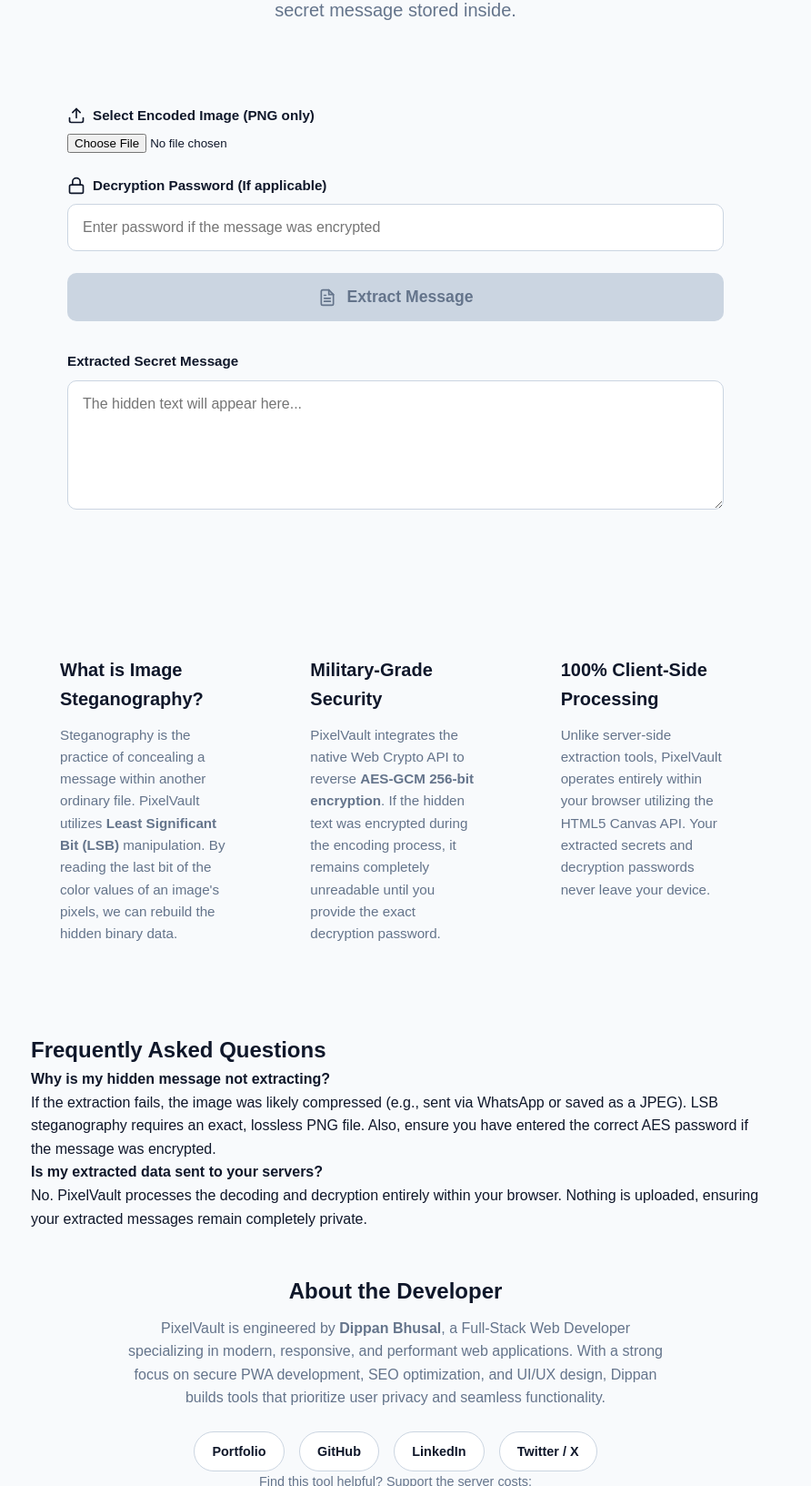
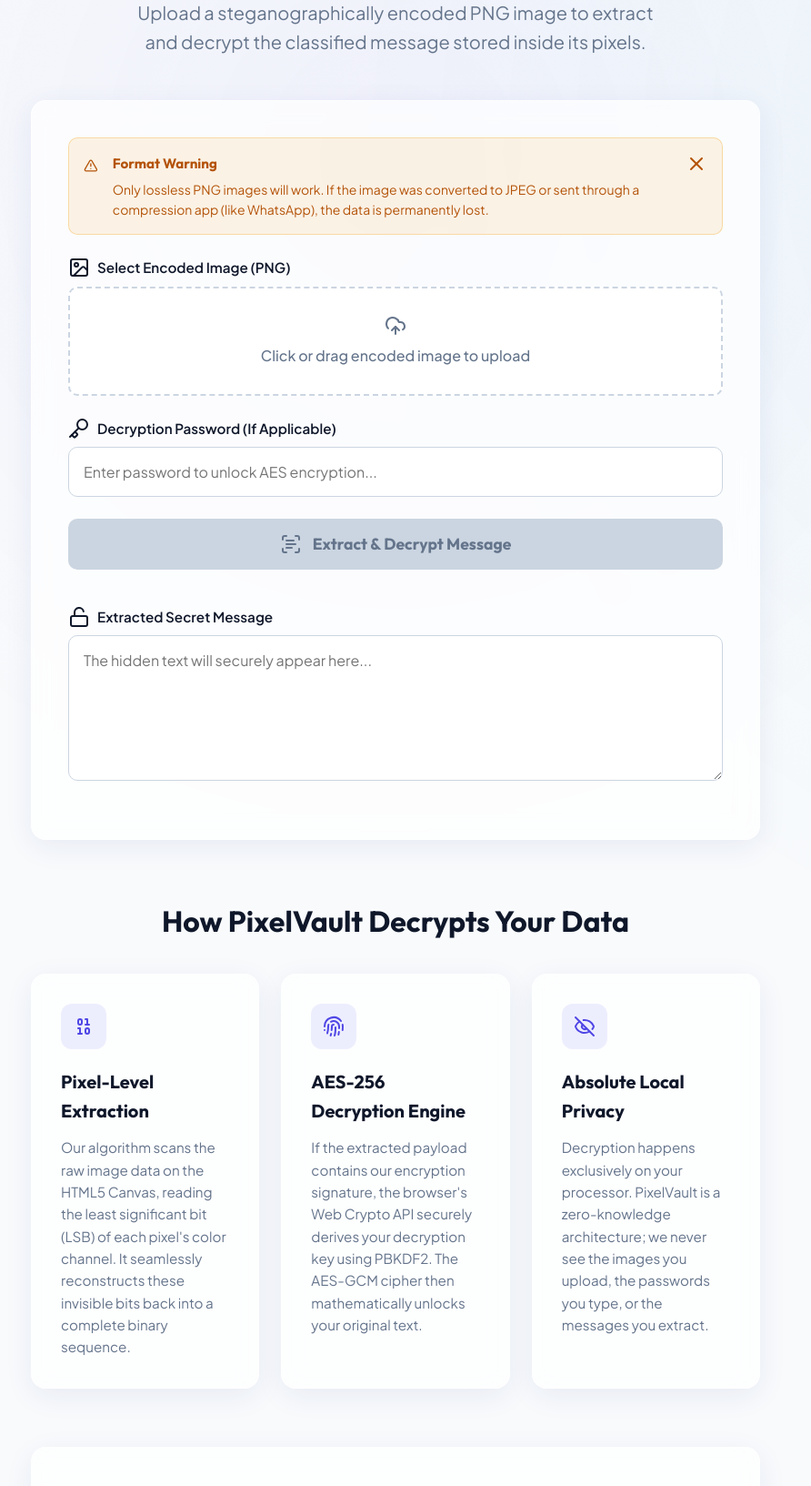
Before and after one commit to kdippan/pixelvault-steganography, a plain HTML site: page decode.html in a window 1280 px wide. Shown: the part 224-1857 px from the top of the page at 91% size, without its empty margins (205-1097 px from the left). Drawn offline with nearby package versions, Linux system fonts and the light colour scheme; grey boxes are pictures that could not be loaded.

Commit message:
Update decode.html with new content and styles

```diff
--- a/decode.html
+++ b/decode.html
@@ -4,46 +4,22 @@
     <meta charset="UTF-8">
     <meta name="viewport" content="width=device-width, initial-scale=1.0">
     <title>PixelVault | Decode & Extract Hidden Text</title>
+
     <meta name="description" content="Extract and decrypt secret messages from image files using PixelVault's secure, browser-based AES decryption and LSB steganography tool.">
     <meta name="keywords" content="steganography decoder, extract hidden text, AES decryption, Web Crypto API, PixelVault, image cryptography, read hidden message, Dippan Bhusal">
     <meta name="author" content="Dippan Bhusal">
-    <meta name="publisher" content="Dippan Bhusal">
-    <meta name="robots" content="index, follow, max-image-preview:large, max-snippet:-1, max-video-preview:-1">
     <link rel="canonical" href="https://pixelvault-io.vercel.app/decode.html">
-    <meta property="og:title" content="PixelVault | Decode Hidden Messages">
-    <meta property="og:description" content="Extract and decrypt secret messages from image files using PixelVault's secure, browser-based AES decryption tool.">
-    <meta property="og:url" content="https://pixelvault-io.vercel.app/decode.html">
-    <meta property="og:type" content="website">
-    <link rel="icon" type="image/x-icon" href="/favicon.ico">
-    <link rel="icon" type="image/svg+xml" href="/favicon.svg">
-    <link rel="icon" type="image/png" sizes="16x16" href="/favicon-16x16.png">
-    <link rel="icon" type="image/png" sizes="32x32" href="/favicon-32x32.png">
-    <link rel="icon" type="image/png" sizes="48x48" href="/favicon-48x48.png">
-    <link rel="icon" type="image/png" sizes="64x64" href="/favicon-64x64.png">
-    <link rel="icon" type="image/png" sizes="96x96" href="/favicon-96x96.png">
-    <link rel="icon" type="image/png" sizes="128x128" href="/favicon-128x128.png">
-    <link rel="apple-touch-icon" sizes="57x57" href="/favicon-57x57.png">
-    <link rel="apple-touch-icon" sizes="60x60" href="/favicon-60x60.png">
-    <link rel="apple-touch-icon" sizes="72x72" href="/favicon-72x72.png">
-    <link rel="apple-touch-icon" sizes="76x76" href="/favicon-76x76.png">
-    <link rel="apple-touch-icon" sizes="114x114" href="/favicon-114x114.png">
-    <link rel="apple-touch-icon" sizes="120x120" href="/favicon-120x120.png">
-    <link rel="apple-touch-icon" sizes="144x144" href="/favicon-144x144.png">
-    <link rel="apple-touch-icon" sizes="152x152" href="/favicon-152x152.png">
-    <link rel="apple-touch-icon" sizes="167x167" href="/favicon-167x167.png">
-    <link rel="apple-touch-icon" sizes="180x180" href="/favicon-180x180.png">
-    <link rel="icon" type="image/png" sizes="192x192" href="/favicon-192x192.png">
-    <link rel="icon" type="image/png" sizes="256x256" href="/favicon-256x256.png">
-    <link rel="icon" type="image/png" sizes="384x384" href="/favicon-384x384.png">
-    <link rel="icon" type="image/png" sizes="512x512" href="/favicon-512x512.png">
-    <link rel="manifest" href="/site.webmanifest">
-    <meta name="theme-color" content="#0f172a">
-    <meta name="msapplication-TileColor" content="#ffffff">
-    <meta name="msapplication-TileImage" content="/favicon-144x144.png">
+
     <link rel="preconnect" href="https://fonts.googleapis.com">
     <link rel="preconnect" href="https://fonts.gstatic.com" crossorigin>
-    <link href="https://fonts.googleapis.com/css2?family=Inter:wght@400;500;600;700&display=swap" rel="stylesheet">
+    <link href="https://fonts.googleapis.com/css2?family=Outfit:wght@500;700&family=Plus+Jakarta+Sans:wght@400;500;600&display=swap" rel="stylesheet">
+
+    <script src="https://unpkg.com/lucide@latest"></script>
+
+    <script src="https://cdnjs.cloudflare.com/ajax/libs/animejs/3.2.1/anime.min.js"></script>
+
     <link rel="stylesheet" href="assets/css/style.css">
+
     <script>
         const savedTheme = localStorage.getItem('theme');
         const prefersDark = window.matchMedia('(prefers-color-scheme: dark)').matches;
@@ -51,13 +27,14 @@
             document.documentElement.setAttribute('data-theme', 'dark');
         }
     </script>
+
     <script type="application/ld+json">
     {
       "@context": "https://schema.org",
       "@graph": [
         {
           "@type": "WebApplication",
-          "name": "PixelVault",
+          "name": "PixelVault Decoder",
           "url": "https://pixelvault-io.vercel.app/decode.html",
           "description": "Extract and decrypt secret messages from image files using PixelVault's secure, browser-based AES decryption tool.",
           "applicationCategory": "SecurityApplication",
@@ -68,14 +45,8 @@
             "url": "https://dippanbhusal.tech",
             "sameAs": [
               "https://github.com/kdippan",
-              "https://linkedin.com/in/dippan-bhusal",
-              "https://x.com/dippanbhusal"
+              "https://linkedin.com/in/dippan-bhusal"
             ]
-          },
-          "offers": {
-            "@type": "Offer",
-            "price": "0",
-            "priceCurrency": "USD"
           }
         },
         {
@@ -99,6 +70,7 @@
       ]
     }
     </script>
+
     <script async src="https://www.googletagmanager.com/gtag/js?id=G-WC7CGTQ3KZ"></script>
     <script>
         window.dataLayer = window.dataLayer || [];
@@ -108,44 +80,52 @@
     </script>
 </head>
 <body>
-    <nav class="navbar">
+    <div class="ambient-background"></div>
+
+    <nav class="navbar animate-nav">
         <div class="container nav-container">
             <a href="index.html" class="brand">
-                <svg width="24" height="24" viewBox="0 0 24 24" fill="none" stroke="currentColor" stroke-width="2" stroke-linecap="round" stroke-linejoin="round">
-                    <rect x="3" y="3" width="18" height="18" rx="2" ry="2"></rect>
-                    <circle cx="8.5" cy="8.5" r="1.5"></circle>
-                    <polyline points="21 15 16 10 5 21"></polyline>
-                </svg>
-                PixelVault
+                <i data-lucide="shield-check" class="brand-icon"></i>
+                <span>PixelVault</span>
             </a>
             <div class="nav-links">
                 <a href="index.html">Encode</a>
                 <a href="decode.html" class="active">Decode</a>
-                <button id="themeToggle" class="theme-btn" aria-label="Toggle Dark Mode">
-                    <svg class="sun-icon" width="20" height="20" viewBox="0 0 24 24" fill="none" stroke="currentColor" stroke-width="2" stroke-linecap="round" stroke-linejoin="round" style="display:none;"><circle cx="12" cy="12" r="5"></circle><line x1="12" y1="1" x2="12" y2="3"></line><line x1="12" y1="21" x2="12" y2="23"></line><line x1="4.22" y1="4.22" x2="5.64" y2="5.64"></line><line x1="18.36" y1="18.36" x2="19.78" y2="19.78"></line><line x1="1" y1="12" x2="3" y2="12"></line><line x1="21" y1="12" x2="23" y2="12"></line><line x1="4.22" y1="19.78" x2="5.64" y2="18.36"></line><line x1="18.36" y1="5.64" x2="19.78" y2="4.22"></line></svg>
-                    <svg class="moon-icon" width="20" height="20" viewBox="0 0 24 24" fill="none" stroke="currentColor" stroke-width="2" stroke-linecap="round" stroke-linejoin="round"><path d="M21 12.79A9 9 0 1 1 11.21 3 7 7 0 0 0 21 12.79z"></path></svg>
+                <button id="themeToggle" class="theme-btn" aria-label="Toggle Theme">
+                    <i data-lucide="moon" class="moon-icon"></i>
+                    <i data-lucide="sun" class="sun-icon" style="display:none;"></i>
                 </button>
             </div>
         </div>
     </nav>
 
     <main class="container">
-        <header class="page-header">
-            <h1>Reveal Hidden Text</h1>
-            <p>Upload a previously encoded PNG image to extract and decrypt the secret message stored inside.</p>
+        <header class="page-header animate-hero">
+            <h1 class="gradient-text">Reveal Hidden Truths</h1>
+            <p>Upload a steganographically encoded PNG image to extract and decrypt the classified message stored inside its pixels.</p>
         </header>
 
-        <section class="card tool-section">
+        <article class="card tool-section glass-panel animate-card">
+            <div class="alert-box warning-alert" id="compressionWarning">
+                <i data-lucide="alert-triangle" class="alert-icon"></i>
+                <div class="alert-content">
+                    <strong>Format Warning</strong>
+                    <p>Only lossless PNG images will work. If the image was converted to JPEG or sent through a compression app (like WhatsApp), the data is permanently lost.</p>
+                </div>
+                <button type="button" class="alert-close" onclick="this.parentElement.style.display='none'">
+                    <i data-lucide="x"></i>
+                </button>
+            </div>
+
             <div class="input-group">
-                <label for="decodeImageInput">
-                    <svg width="20" height="20" viewBox="0 0 24 24" fill="none" stroke="currentColor" stroke-width="2" stroke-linecap="round" stroke-linejoin="round">
-                        <path d="M21 15v4a2 2 0 0 1-2 2H5a2 2 0 0 1-2-2v-4"></path>
-                        <polyline points="17 8 12 3 7 8"></polyline>
-                        <line x1="12" y1="3" x2="12" y2="15"></line>
-                    </svg>
-                    Select Encoded Image (PNG only)
-                </label>
-                <input type="file" id="decodeImageInput" accept="image/png" required>
+                <label for="decodeImageInput"><i data-lucide="image"></i> Select Encoded Image (PNG)</label>
+                <div class="file-upload-wrapper">
+                    <input type="file" id="decodeImageInput" accept="image/png" required>
+                    <div class="file-upload-visual">
+                        <i data-lucide="upload-cloud"></i>
+                        <span>Click or drag encoded image to upload</span>
+                    </div>
+                </div>
             </div>
 
             <div class="image-preview-container" id="decodePreviewContainer">
@@ -153,92 +133,63 @@
             </div>
 
             <div class="input-group">
-                <label for="decryptionPassword">
-                    <svg width="20" height="20" viewBox="0 0 24 24" fill="none" stroke="currentColor" stroke-width="2" stroke-linecap="round" stroke-linejoin="round">
-                        <rect x="3" y="11" width="18" height="11" rx="2" ry="2"></rect>
-                        <path d="M7 11V7a5 5 0 0 1 10 0v4"></path>
-                    </svg>
-                    Decryption Password (If applicable)
-                </label>
-                <input type="password" id="decryptionPassword" placeholder="Enter password if the message was encrypted">
+                <label for="decryptionPassword"><i data-lucide="key"></i> Decryption Password (If Applicable)</label>
+                <input type="password" id="decryptionPassword" placeholder="Enter password to unlock AES encryption...">
             </div>
 
-            <button type="button" id="decodeBtn" class="btn-primary" disabled>
-                <svg width="20" height="20" viewBox="0 0 24 24" fill="none" stroke="currentColor" stroke-width="2" stroke-linecap="round" stroke-linejoin="round">
-                    <path d="M14 2H6a2 2 0 0 0-2 2v16a2 2 0 0 0 2 2h12a2 2 0 0 0 2-2V8z"></path>
-                    <polyline points="14 2 14 8 20 8"></polyline>
-                    <line x1="16" y1="13" x2="8" y2="13"></line>
-                    <line x1="16" y1="17" x2="8" y2="17"></line>
-                    <polyline points="10 9 9 9 8 9"></polyline>
-                </svg>
-                Extract Message
+            <button type="button" id="decodeBtn" class="btn-primary glow-effect" disabled>
+                <i data-lucide="scan-text"></i> Extract & Decrypt Message
             </button>
 
-            <div class="input-group" style="margin-top: 2rem;">
-                <label for="extractedText">Extracted Secret Message</label>
-                <textarea id="extractedText" rows="6" readonly placeholder="The hidden text will appear here..."></textarea>
+            <div class="input-group" style="margin-top: 2.5rem;">
+                <label for="extractedText"><i data-lucide="unlock"></i> Extracted Secret Message</label>
+                <textarea id="extractedText" rows="6" readonly placeholder="The hidden text will securely appear here..."></textarea>
+            </div>
+        </article>
+
+        <section class="seo-content animate-content">
+            <h2 class="section-title">How PixelVault Decrypts Your Data</h2>
+            <div class="content-grid">
+                <article class="content-card glass-panel">
+                    <div class="card-icon-wrapper"><i data-lucide="binary"></i></div>
+                    <h3>Pixel-Level Extraction</h3>
+                    <p>Our algorithm scans the raw image data on the HTML5 Canvas, reading the least significant bit (LSB) of each pixel's color channel. It seamlessly reconstructs these invisible bits back into a complete binary sequence.</p>
+                </article>
+                <article class="content-card glass-panel">
+                    <div class="card-icon-wrapper"><i data-lucide="fingerprint"></i></div>
+                    <h3>AES-256 Decryption Engine</h3>
+                    <p>If the extracted payload contains our encryption signature, the browser's Web Crypto API securely derives your decryption key using PBKDF2. The AES-GCM cipher then mathematically unlocks your original text.</p>
+                </article>
+                <article class="content-card glass-panel">
+                    <div class="card-icon-wrapper"><i data-lucide="eye-off"></i></div>
+                    <h3>Absolute Local Privacy</h3>
+                    <p>Decryption happens exclusively on your processor. PixelVault is a zero-knowledge architecture; we never see the images you upload, the passwords you type, or the messages you extract.</p>
+                </article>
             </div>
         </section>
 
-        <section class="seo-content">
-            <div class="content-grid">
-                <div class="content-card">
-                    <h3>What is Image Steganography?</h3>
-                    <p>Steganography is the practice of concealing a message within another ordinary file. PixelVault utilizes <strong>Least Significant Bit (LSB)</strong> manipulation. By reading the last bit of the color values of an image's pixels, we can rebuild the hidden binary data.</p>
-                </div>
-                <div class="content-card">
-                    <h3>Military-Grade Security</h3>
-                    <p>PixelVault integrates the native Web Crypto API to reverse <strong>AES-GCM 256-bit encryption</strong>. If the hidden text was encrypted during the encoding process, it remains completely unreadable until you provide the exact decryption password.</p>
-                </div>
-                <div class="content-card">
-                    <h3>100% Client-Side Processing</h3>
-                    <p>Unlike server-side extraction tools, PixelVault operates entirely within your browser utilizing the HTML5 Canvas API. Your extracted secrets and decryption passwords never leave your device.</p>
-                </div>
-            </div>
-        </section>
-
-        <section class="faq-section card">
-            <h2>Frequently Asked Questions</h2>
-            <div class="faq-list">
-                <div class="faq-item">
-                    <h4>Why is my hidden message not extracting?</h4>
-                    <p>If the extraction fails, the image was likely compressed (e.g., sent via WhatsApp or saved as a JPEG). LSB steganography requires an exact, lossless PNG file. Also, ensure you have entered the correct AES password if the message was encrypted.</p>
-                </div>
-                <div class="faq-item">
-                    <h4>Is my extracted data sent to your servers?</h4>
-                    <p>No. PixelVault processes the decoding and decryption entirely within your browser. Nothing is uploaded, ensuring your extracted messages remain completely private.</p>
-                </div>
-            </div>
-        </section>
-
-        <section class="developer-profile card">
-            <h2>About the Developer</h2>
-            <p>PixelVault is engineered by <strong>Dippan Bhusal</strong>, a Full-Stack Web Developer specializing in modern, responsive, and performant web applications. With a strong focus on secure PWA development, SEO optimization, and UI/UX design, Dippan builds tools that prioritize user privacy and seamless functionality.</p>
-
+        <section class="developer-profile glass-panel animate-content">
+            <img src="https://github.com/kdippan.png" alt="Dippan Bhusal" class="dev-avatar">
+            <h2>Developed by Dippan Bhusal</h2>
+            <p>Full-Stack Web Developer specializing in secure, high-performance web utilities, cryptographic applications, and modern UI/UX design.</p>
             <div class="dev-links">
-                <a href="https://dippanbhusal.tech" target="_blank" rel="noopener noreferrer">Portfolio</a>
-                <a href="https://github.com/kdippan" target="_blank" rel="noopener noreferrer">GitHub</a>
-                <a href="https://linkedin.com/in/dippan-bhusal" target="_blank" rel="noopener noreferrer">LinkedIn</a>
-                <a href="https://x.com/dippanbhusal" target="_blank" rel="noopener noreferrer">Twitter / X</a>
-            </div>
-
-            <div class="support-section">
-                <p style="margin-bottom: 0.5rem; font-size: 0.9rem; color: var(--text-muted);">Find this tool helpful? Support the server costs:</p>
-                <a href="https://buymeacoffee.com/dippanbhusal" target="_blank" rel="noopener noreferrer">
-                    <img src="https://cdn.buymeacoffee.com/buttons/v2/default-yellow.png" alt="Buy Me A Coffee" style="height: 40px !important;width: 145px !important;" >
-                </a>
+                <a href="https://dippanbhusal.tech" target="_blank"><i data-lucide="globe"></i> Portfolio</a>
+                <a href="https://github.com/kdippan" target="_blank"><i data-lucide="github"></i> GitHub</a>
+                <a href="https://linkedin.com/in/dippan-bhusal" target="_blank"><i data-lucide="linkedin"></i> LinkedIn</a>
             </div>
         </section>
     </main>
 
     <footer class="site-footer">
-        <div class="container">
-            <p>&copy; 2026 Dippan Bhusal | PixelVault Steganography</p>
-        </div>
+        <p>&copy; 2026 Dippan Bhusal | PixelVault Steganography</p>
     </footer>
 
     <script src="assets/js/decode.js"></script>
     <script>
+        // Initialize Lucide Icons
+        lucide.createIcons();
+
+        // Theme Toggle Logic
         const themeToggleBtn = document.getElementById('themeToggle');
         const sunIcon = document.querySelector('.sun-icon');
         const moonIcon = document.querySelector('.moon-icon');
@@ -252,17 +203,25 @@
                 moonIcon.style.display = 'block';
             }
         }
-
         updateIcons(document.documentElement.getAttribute('data-theme'));
-
         themeToggleBtn.addEventListener('click', () => {
             let currentTheme = document.documentElement.getAttribute('data-theme');
             let newTheme = currentTheme === 'dark' ? 'light' : 'dark';
-
             document.documentElement.setAttribute('data-theme', newTheme);
             localStorage.setItem('theme', newTheme);
             updateIcons(newTheme);
         });
+
+        // Anime.js Entrance Animations
+        document.addEventListener('DOMContentLoaded', () => {
+            const tl = anime.timeline({ easing: 'easeOutExpo', duration: 800 });
+
+            tl.add({ targets: '.animate-nav', translateY: [-20, 0], opacity: [0, 1] })
+              .add({ targets: '.animate-hero h1', translateY: [30, 0], opacity: [0, 1] }, '-=400')
+              .add({ targets: '.animate-hero p', translateY: [20, 0], opacity: [0, 1] }, '-=600')
+              .add({ targets: '.animate-card', translateY: [40, 0], opacity: [0, 1] }, '-=500')
+              .add({ targets: '.animate-content', translateY: [40, 0], opacity: [0, 1], delay: anime.stagger(150) }, '-=400');
+        });
     </script>
 </body>
 </html>
```
